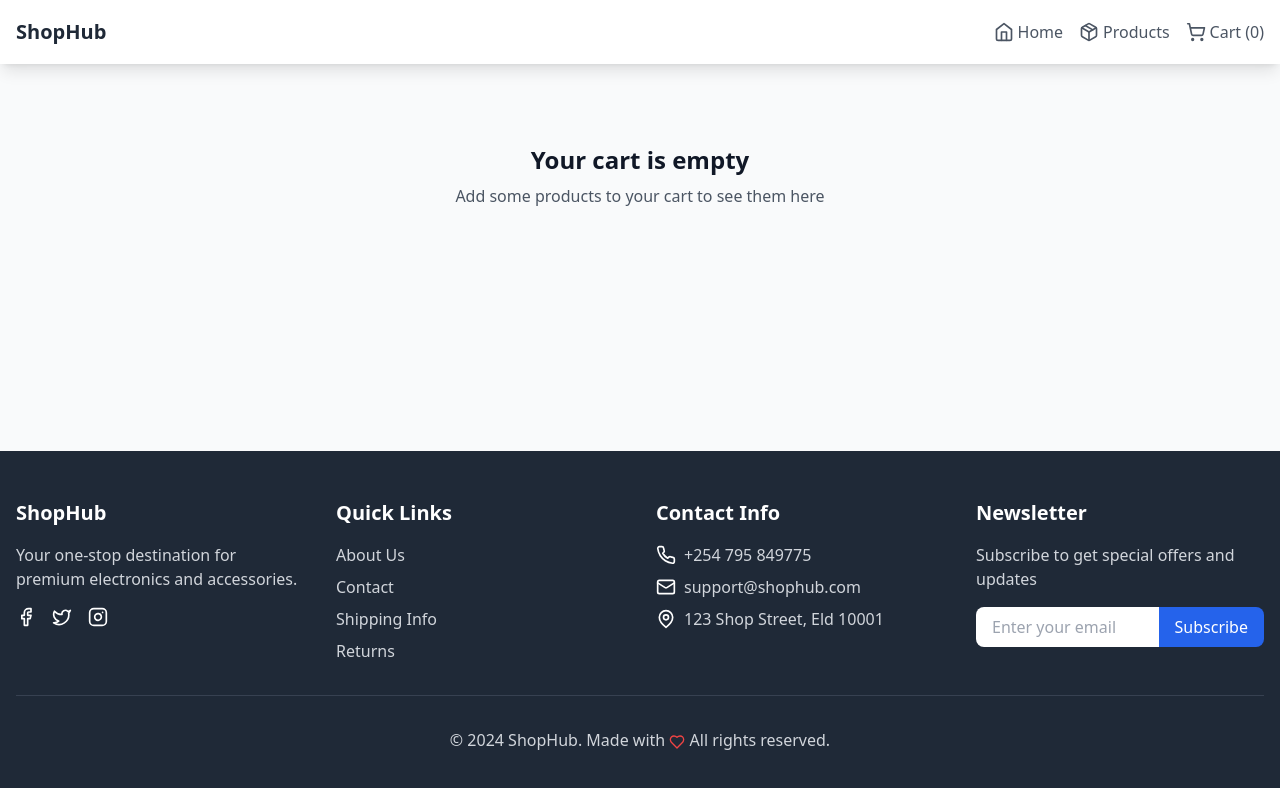
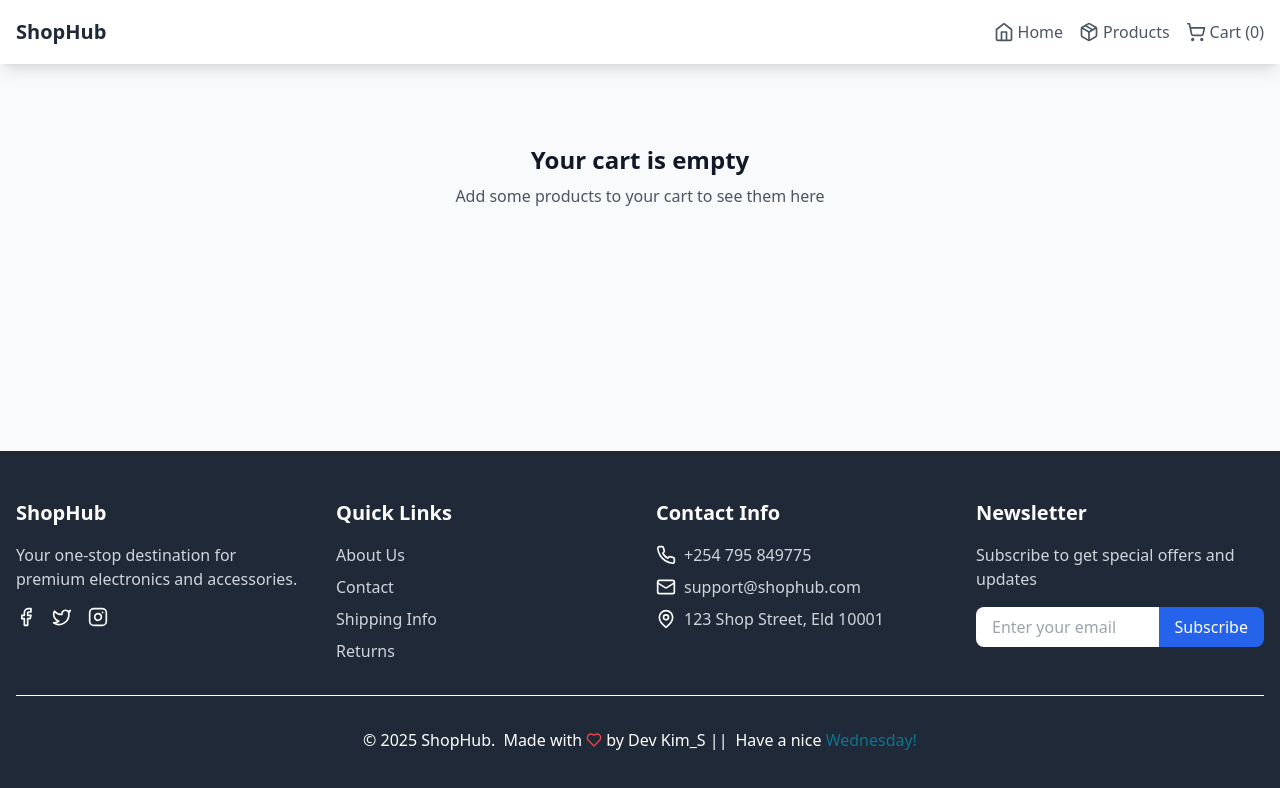
Before and after one commit to shaddy1234/E-Commerce, a React (Vite) app in the folder project/: page /cart in a window 1280 px wide. Shown: the top 788 px of the page. Built offline with nearby package versions, Linux system fonts and the light colour scheme.

Commit message:
Update footer

```diff
--- a/project/src/components/Footer.jsx
+++ b/project/src/components/Footer.jsx
@@ -2,6 +2,9 @@ import React from 'react'
 import { Facebook, Twitter, Instagram, Mail, Phone, MapPin, Heart } from 'lucide-react'
 
 function Footer() {
+
+  const days = ['Sunday', 'Monday', 'Tuesday', 'Wednesday', 'Thursday', 'Friday', 'Saturday'];
+  const today = new Date();
   return (
     <footer className="bg-gray-800 text-white mt-16">
       <div className="container mx-auto px-4 py-12">
@@ -60,8 +63,20 @@ function Footer() {
           </div>
         </div>
 
-        <div className="border-t border-gray-700 mt-8 pt-8 text-center">
+        {/* <div className="border-t border-gray-700 mt-8 pt-8 text-center">
           <p className="text-gray-300">© 2024 ShopHub. Made with <Heart className="w-4 h-4 inline text-red-500" /> All rights reserved.</p>
+          <p>I wish you a wonderful <span className='text-cyan-700'>{days[today.getDay()]}!</span></p>
+        </div> */}
+        <div className="mt-8 pt-8 border-t border-[var(--border-color)]">
+          <div className="flex flex-col md:flex-row items-center justify-center gap-2">© 2025 ShopHub.
+            <p className="text-center text-[var(--text-secondary)] flex items-center">
+              Made with <Heart className="w-4 h-4 mx-1 text-red-500" /> by
+              Dev Kim_S ||
+            </p>
+            <p className="text-center text-[var(--text-secondary)]">
+              Have a nice <span className="text-cyan-700">{days[today.getDay()]}!</span>
+            </p>
+          </div>
         </div>
       </div>
     </footer>
```
